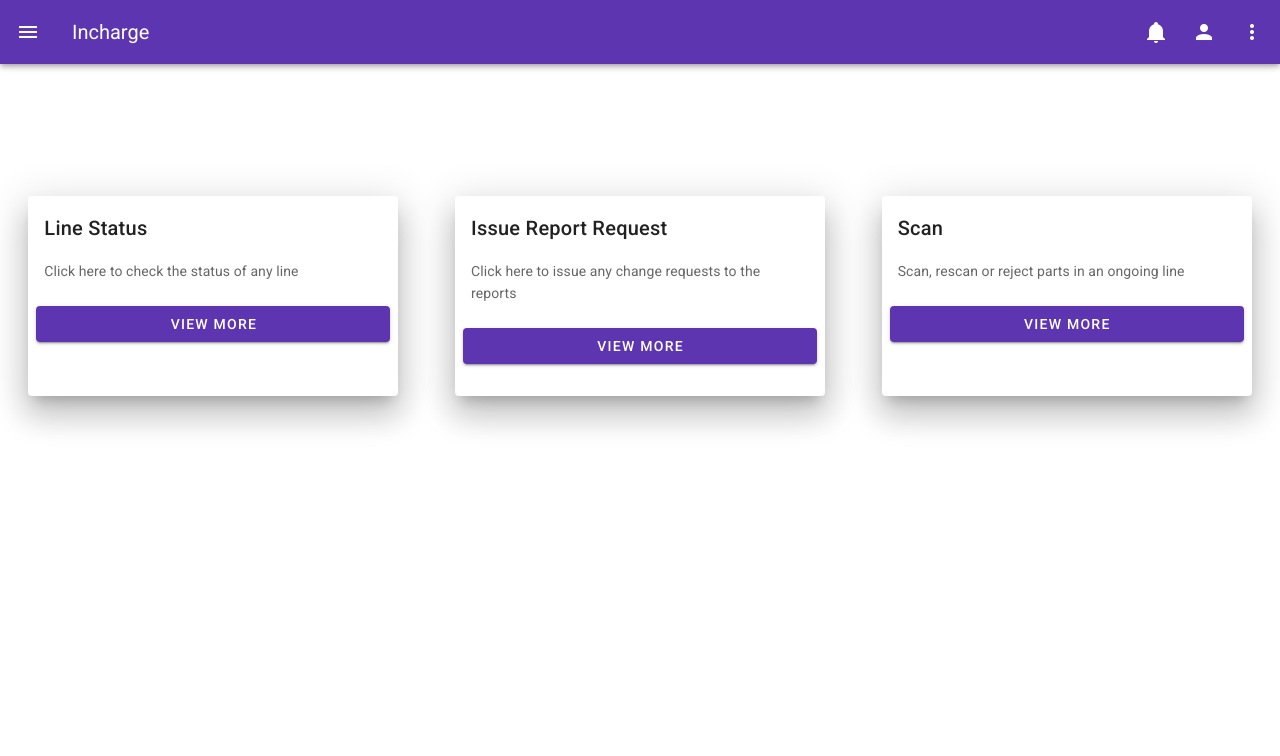
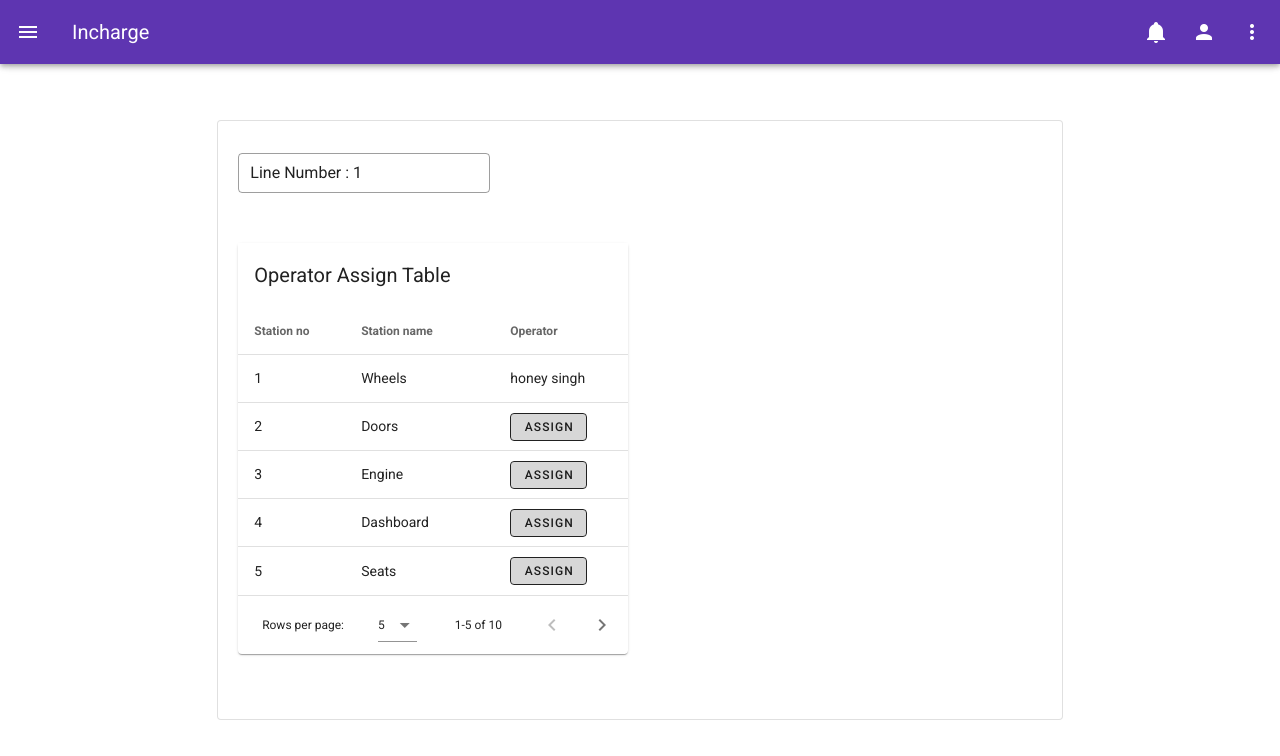
Before and after one commit to Abhirupdatta9/production-line-management-software, a Nuxt app: page /incharge/workdesk in a window 1280 px wide. Shown: the top 756 px of the page. Built offline with nearby package versions, Linux system fonts and the light colour scheme.

Commit message:
incharge workdesk update

```diff
--- a/layouts/incharge.vue
+++ b/layouts/incharge.vue
@@ -4,6 +4,7 @@
       <v-app-bar
       color="#5e35b1"
       dark
+      fixed
       >
         <v-app-bar-nav-icon @click.stop="drawer = !drawer"></v-app-bar-nav-icon>
 
--- a/layouts/operator.vue
+++ b/layouts/operator.vue
@@ -5,6 +5,7 @@
       color="#5e35b1"
       dark
       flat
+      fixed
       >
         <v-app-bar-nav-icon @click.stop="drawer = !drawer"></v-app-bar-nav-icon>
 
--- a/pages/incharge/workdesk.vue
+++ b/pages/incharge/workdesk.vue
@@ -1,40 +1,70 @@
 <template>
 <div>
-<br><br><br><br><br>
-    <v-container fluid>
-      <v-row flat>
-        <v-col
-          v-for="card in cards"
-          :key="card.title"
-          :lg="4" :sm="12"
+  <br><br><br><br><br>
+  <v-row>
+    <v-col cols="8" offset="2">
+      <v-card class="px-5 py-8" outlined height="600" >
+        <v-row>
+          <v-col cols="4">
+            <v-text-field
 
-        >
-          <v-card
-          class="mx-auto"
-          max-width="370"
-          height="200"
-          :elevation="20"
-          raised
-          >
-            <v-card-title v-text="card.title"></v-card-title>
-            <v-card-text v-text="card.content">
+            value="Line Number : 1"
+            outlined
+            dense
+          ></v-text-field>
+          </v-col>
+        </v-row>
+        <v-row>
+          <v-col cols="6">
+            <!-- operator assign table -->
+            <v-data-table
+              :headers="headers"
+              :items="stations"
+              :items-per-page="5"
+              class="elevation-1"
+            >
+              <template v-slot:top>
+                <v-toolbar flat>
+                  <v-toolbar-title>Operator Assign Table</v-toolbar-title>
 
-            </v-card-text>
-            <v-card-actions>
+                </v-toolbar>
+              </template>
+              <template  v-slot:item.operator="{ item }">
+                <v-btn v-if="item.assigned != true" small outlined v-model="item.operator" @click="assign()">Assign</v-btn>
+                <template v-else>
+                  {{item.operator}}
+                </template>
+              </template>
+            </v-data-table>
+          </v-col>
 
-              <v-btn
-                color="#5e35b1"
-                dark
-                block
-              >
-                View More
-              </v-btn>
-            </v-card-actions>
-          </v-card>
-        </v-col>
-      </v-row>
-    </v-container>
+          <!-- operators table -->
+          <v-col cols="6">
+            <v-data-table
+              :headers="operator_headers"
+              :items="operators"
+              :items-per-page="5"
+              class="elevation-1"
+              :hidden="operators_hidden"
+            >
+              <template v-slot:top>
+                <v-toolbar flat>
+                  <v-toolbar-title>Available Operators</v-toolbar-title>
+                  <v-spacer></v-spacer>
+                  <v-btn small @click="done()">Done</v-btn>
+                </v-toolbar>
+              </template>
+              <template  v-slot:item.assign="{ item }">
+                <v-simple-checkbox v-model="item.assign"></v-simple-checkbox>
 
+              </template>
+            </v-data-table>
+          </v-col>
+        </v-row>
+      </v-card>
+    </v-col>
+  </v-row>
+  <br><br><br>
 </div>
 </template>
 
@@ -42,12 +72,128 @@
 export default {
     layout:'incharge',
     data: () => ({
-      cards: [
-        { title: 'Line Status', content: 'Click here to check the status of any line'},
-        { title: 'Issue Report Request',content: 'Click here to issue any change requests to the reports' },
-        { title: 'Scan ', content: 'Scan, rescan or reject parts in an ongoing line' },
+      operators_hidden: true,
+      assigned: false,
+      headers: [
+          {
+            text: 'Station no',
+            align: 'start',
+            sortable: false,
+            value: 'number',
+          },
+          { text: 'Station name', value: 'name' },
+          { text: 'Operator', value: 'operator' },
       ],
+      operator_headers: [
+          {
+            text: 'Operator',
+            align: 'start',
+            sortable: false,
+            value: 'name',
+          },
+          { text: 'Skills', value: 'skills' },
+          { text: 'Assign', value: 'assign' },
+      ],
+      stations: [
+        {
+          number: 1,
+          name: 'Wheels',
+          operator: 'honey singh' ,
+          assigned: true,
+        },
+        {
+          number: 2,
+          name: 'Doors',
+          operator: 'honey singh' ,
+          assigned: false,
+        },
+        {
+          number: 3,
+          name: 'Engine',
+          operator: 'honey singh' ,
+          assigned: false,
+        },
+        {
+          number: 4,
+          name: 'Dashboard',
+          operator: 'honey singh' ,
+          assigned: false,
+        },
+        {
+          number: 5,
+          name: 'Seats',
+          operator: 'honey singh' ,
+          assigned: false,
+        },
+        {
+          number: 6,
+          name: 'Frozen Yogurt',
+          operator: 'honey singh' ,
+          assigned: false,
+        },
+        {
+          number: 7,
+          name: 'Frozen Yogurt',
+          operator: 'honey singh' ,
+          assigned: false,
+        },
+        {
+          number: 8,
+          name: 'Frozen Yogurt',
+          operator: 'honey singh' ,
+          assigned: false,
+        },
+        {
+          number: 9,
+          name: 'Frozen Yogurt',
+          operator: 'honey singh' ,
+          assigned: false,
+        },
+        {
+          number: 10,
+          name: 'Frozen Yogurt',
+          operator: 'honey singh' ,
+          assigned: false,
+        },
+      ],
+      operators: [
+        {
+          name: 'Kaloraat',
+          skills: 'I assume u know',
+          assign: false,
+        },
+        {
+          name: 'Kaloraat',
+          skills: 'I assume u know',
+          assign: false,
+        },
+        {
+          name: 'Kaloraat',
+          skills: 'I assume u know',
+          assign: false,
+        },
+        {
+          name: 'Kaloraat',
+          skills: 'I assume u know',
+          assign: false,
+        },
+        {
+          name: 'Kaloraat',
+          skills: 'I assume u know',
+          assign: false,
+        },
+      ]
+
     }),
+
+    methods: {
+      assign() {
+        this.operators_hidden = false
+      },
+      done() {
+        this.operators_hidden = true
+      }
+    }
 }
 </script>
 
--- a/pages/operator/workdesk.vue
+++ b/pages/operator/workdesk.vue
@@ -1,7 +1,7 @@
 <template>
   <v-row>
     <v-col cols="8" offset="2">
-
+      <br><br><br><br><br>
       <v-row>
         <v-col >
           <v-text-field
```
Also changed, not shown: pages/incharge/dashboard.vue (+36 -143 lines).
